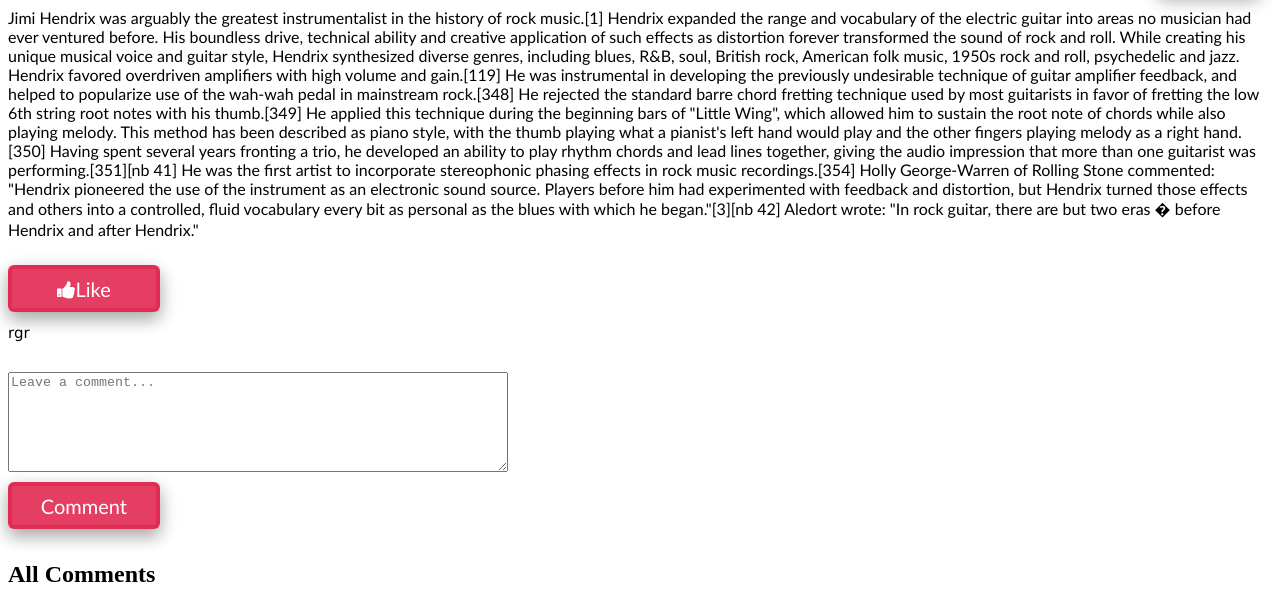
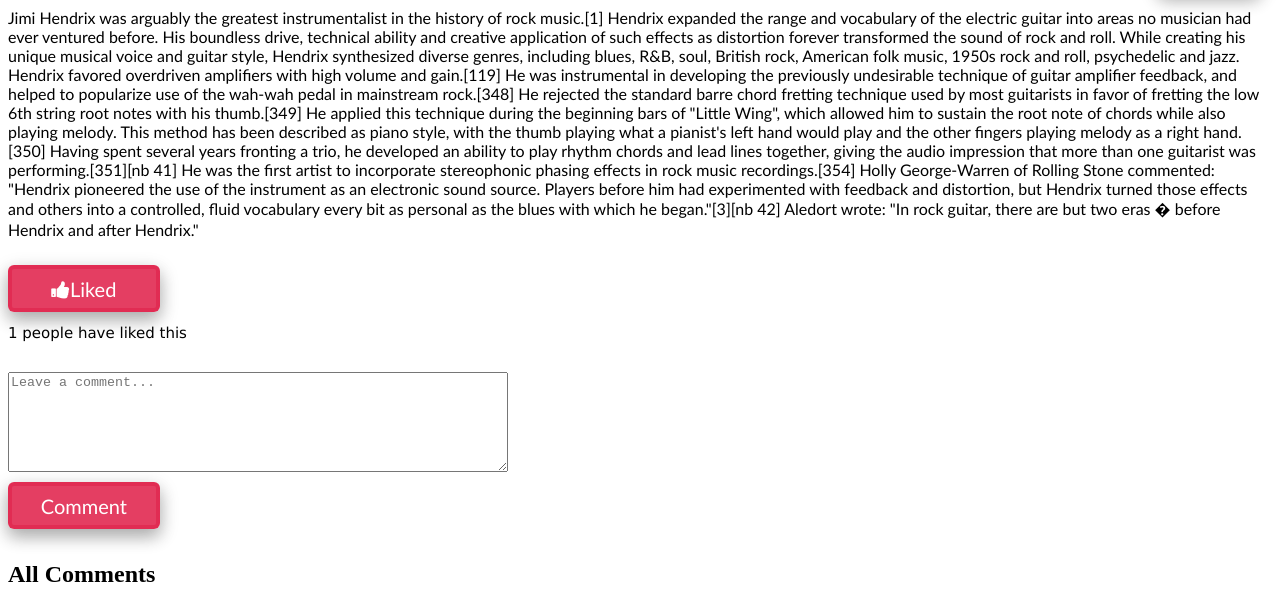
Before and after one commit to TirlochaN-user/Bloglist_Project, a plain HTML site: page html/post.html in a window 1280 px wide. Both pictures are taken after a click on the button "Like". Shown: the part 211-819 px from the top of the page. Drawn offline with Linux system fonts and the light colour scheme.

Commit message:
added functionalities to like button

```diff
--- a/html/post.html
+++ b/html/post.html
@@ -45,8 +45,8 @@
 
             <!-- Insert code for Like button, Comment button, Comment box here-->
             <div id="likeButton">
-                    <button><i class="fa fa-thumbs-up"></i>Like</button>
-                    <p>rgr</p>
+                    <button onclick="likefunc()" id="likeB"><i class="fa fa-thumbs-up"></i>Like</button>
+                    <p id="likePara"></p>
             </div>
             <div id="commentSection">
                 <textarea placeholder="Leave a comment..."></textarea>
--- a/js/post.js
+++ b/js/post.js
@@ -27,3 +27,23 @@ function changeBlog(x)
 
     }
 }
+var likes=0;
+function likefunc()
+{
+    var lbutton=document.getElementById('likeB');
+    var lpara=document.getElementById('likePara');
+    console.log(lpara);
+    if(likes==0)
+    {
+        lpara.innerHTML="Be the first one to like this!";
+        likes++;
+    }
+    else
+    {
+        lpara.innerHTML=`${likes} people have liked this`;
+        lbutton.innerHTML='<i class="fa fa-thumbs-up"></i>Liked';
+        likes++;
+
+    }
+}
+likefunc();
```
